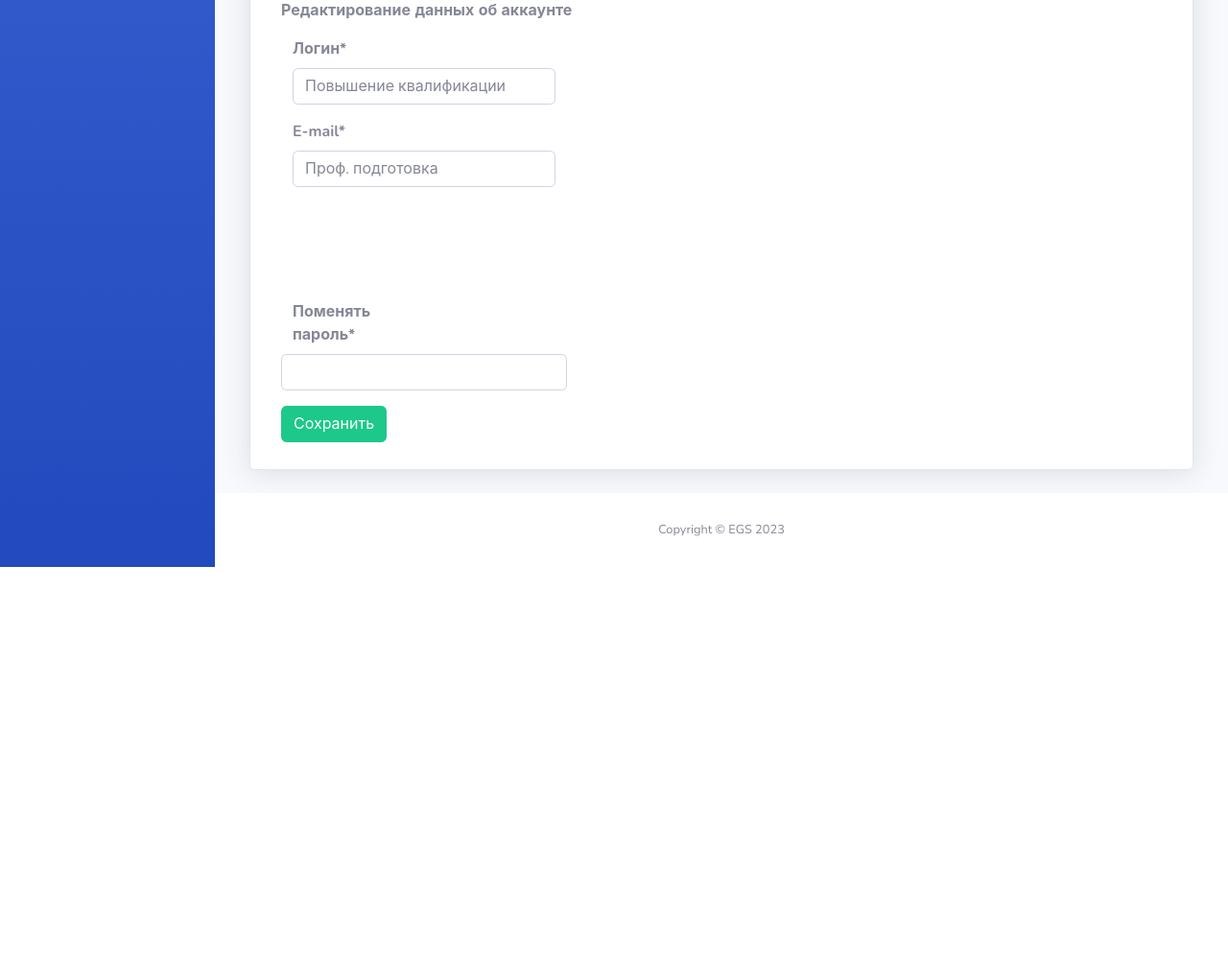
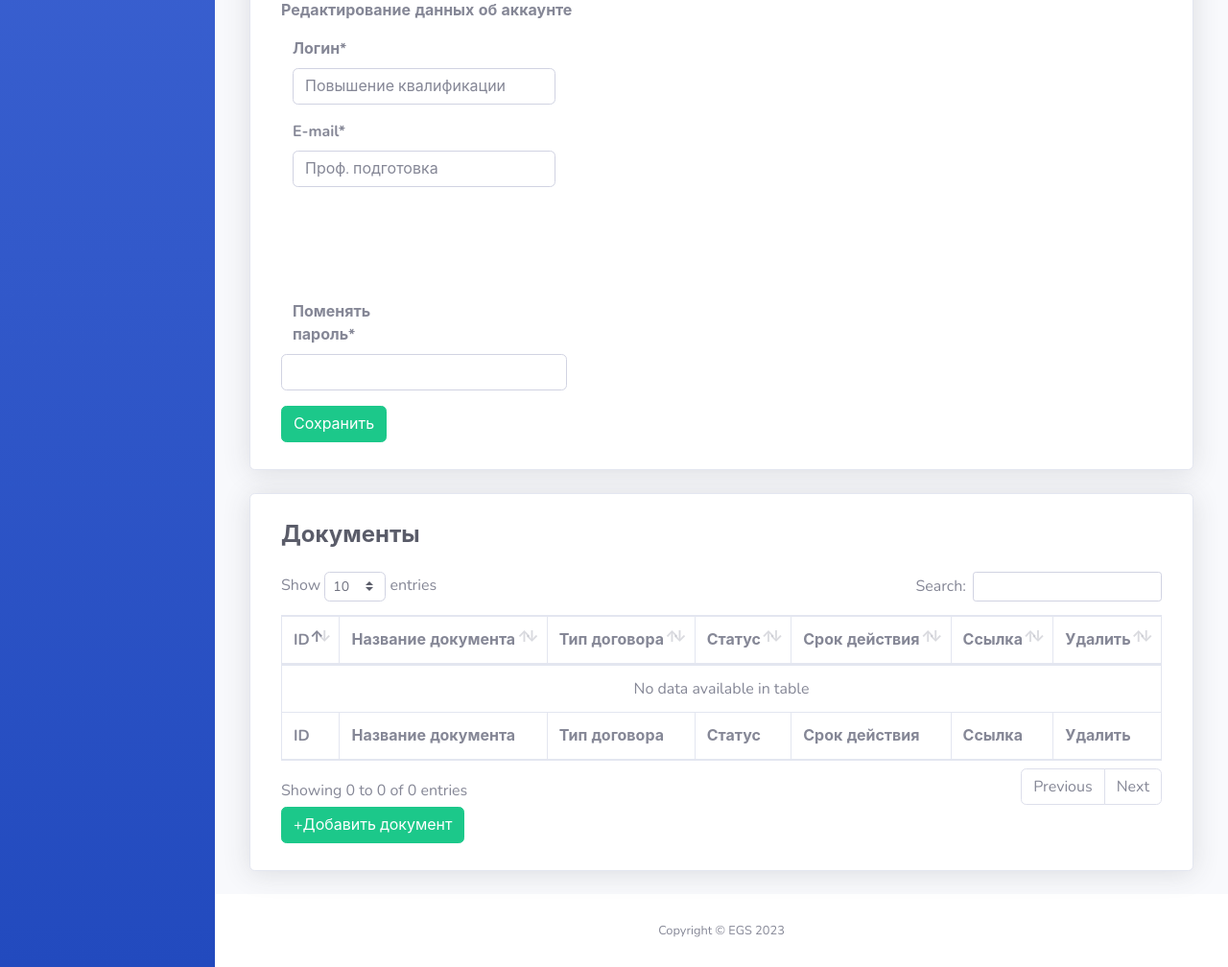
Before and after one commit to GrishaRybolovel/egs, a Django app: page /core/employees/edit/1 in a window 1280 px wide. Shown: the part 1259-2267 px from the top of the page at 96% size. Before the commit the page ends 1850 px from the top, so only its background shows below. Run offline with Django 4.2, Linux system fonts and the light colour scheme; the visitor is signed in with stand-in values (Sample User, id 1); data comes from the database, SQL or seed files in the repository; data that the repository does not hold is empty; some libraries are stand-ins or nearby versions.

```diff
--- a/core/templates/core/employee_edit.html
+++ b/core/templates/core/employee_edit.html
@@ -237,5 +237,92 @@
                 </div>
             </div>
         </div>
+
+
+            <!-- Employee document editor card-->
+        <!-- Document card-->
+            <div class="col-xl-12 col-md-6 mb-4">
+
+                <div class="card shadow h-100 py-2">
+                    <div class="card-body">
+                        <form class="form-horizontal" role="form" method="POST" enctype="multipart/form-data">
+                            {% csrf_token %}
+                            <div class="col-sm-12">
+                                <div class="card-box">
+                                    <div class="h4 mb-4 font-weight-bold text-gray-800">Документы</div>
+                                <div class="table-responsive">
+                                    <table class="table table-bordered" id="dataTable" width="100%" cellspacing="0">
+                                        <thead>
+                                        <tr>
+                                            <th>ID</th>
+                                            <th>Название документа</th>
+                                            <th>Тип договора</th>
+                                            <th>Статус</th>
+                                            <th>Срок действия</th>
+                                            <th>Ссылка</th>
+                                            <th>Удалить</th>
+                                        </tr>
+                                        </thead>
+                                        <tfoot>
+                                        <tr>
+                                            <th>ID</th>
+                                            <th>Название документа</th>
+                                            <th>Тип договора</th>
+                                            <th>Статус</th>
+                                            <th>Срок действия</th>
+                                            <th>Ссылка</th>
+                                            <th>Удалить</th>
+                                        </tr>
+                                        </tfoot>
+                                        <tbody>
+                                        {% for document in documents %}
+                                            <tr>
+                                                <td>
+                                                    <a class="btn btn-primary btn-sm"
+                                                       href="{% url 'document_edit_employee' id_doc=document.id id_emp=user.id %}">
+                                                        {{ document.id }}
+                                                    </a>
+                                                </td>
+                                                <td>{{ document.name }}</td>
+                                                <td>{{ document.get_doc_type_display }}</td>
+                                                <td>{{ document.get_status_display }}</td>
+                                                <td>{{ document.duration.isoformat }}</td>
+                                                <td>
+                                                    {% if document.doc %}
+                                                        <a class="btn btn-primary btn-sm" href="{{ document.doc.url }}"
+                                                           download="{{ document.doc.url }}">
+                                                            Скачать
+                                                        </a>
+                                                    {% else %}
+                                                        <button class="btn btn-primary btn-sm">
+                                                            Нет файла
+                                                        </button>
+                                                    {% endif %}
+                                                </td>
+                                                {% if request.user.is_superuser %}
+                                                    <td>
+                                                        <a class="btn btn-danger btn-sm"
+                                                           href="{% url 'document_del_employee' id_doc=document.id id_emp=user.id %}">
+                                                            Удалить
+                                                        </a>
+                                                    </td>
+                                                {% endif %}
+                                            </tr>
+                                        {% endfor %}
+                                        </tbody>
+                                    </table>
+                                </div>
+                                    <div class="m-t-20">
+                                        <a href="{% url 'document_edit_employee' id_doc=0 id_emp=user.id %}"
+                                           class="btn btn-success waves-effect waves-light m-l-10 btn-md">+Добавить
+                                            документ
+                                        </a>
+                                    </div>
+                                </div>
+                            </div>
+                        </form>
+                    </div>
+                </div>
+            </div>
     </div>
 {% endblock %}
--- a/core/urls.py
+++ b/core/urls.py
@@ -23,6 +23,8 @@ urlpatterns = [
      path('employees/', employees, name='employees'),
      path('employees/edit/<int:id>', employee_edit, name='employee_edit'),
      path('employees/add/', employee_add, name='employee_add'),
+     path('employees/edit/document/<int:id_doc>/<int:id_emp>', document_edit_employee, name='document_edit_employee'),
+     path('employees/edit/document/delete/<int:id_doc>/<int:id_emp>', document_del_employee, name='document_del_employee'),
      path('objects/<int:id>', objects, name='objects'),
      path('objects/delete/<int:id>', object_del, name='object_del'),
      path('objects/tasks/<int:id>', show_tasks, name='show_tasks'),
--- a/core/views.py
+++ b/core/views.py
@@ -280,8 +280,11 @@ def employee_edit(request, id):
         #     val = getattr(user_object, field.name)
         #     if val is not None:
         #         form_user.initial[f'{field.name}'] = val
+        emp = Employees.objects.filter(email=request.user.email)[0]
+        documents = emp.employee_to_document.all()
         context = {'form': form,
                    'form_user' : form_user,
+                   'documents': documents,
                    'user': Employees.objects.filter(email=request.user.email)[0]}
         return render(request, template_name='core/employee_edit.html', context=context)
 
@@ -800,3 +803,58 @@ def download(request, path):
             response['Content-Disposition'] = 'inline; filename=' + os.path.base_name(file_path)
             return response
     raise Http404
+
+
+@login_required(login_url='login')
+@user_passes_test(lambda u: u.is_superuser)
+def document_edit_employee(request, id_doc, id_emp):
+    if id_doc == 0:
+        form = DocumentForm()
+        if request.method == 'POST':
+            form = DocumentForm(request.POST, request.FILES)
+            if form.is_valid():
+                print('OK')
+                saved_doc = form.save()
+                Employees.objects.get(pk=id_emp).employee_to_document.add(Documents.objects.get(pk=saved_doc.pk))
+                # Projects.objects.get(pk=id_proj).project_to_document.add(Documents.objects.get(pk=saved_doc.pk))
+                return redirect('employee_edit', id=id_emp)
+            else:
+                print(form.errors)
+                print('ERROR')
+        context = {'form': form,
+                   'user': Employees.objects.filter(email=request.user.email)[0]}
+        return render(request, template_name='core/document_adding.html', context=context)
+    else:
+        document = Documents.objects.get(pk=id_doc)
+        form = DocumentForm()
+        if request.method == 'POST':
+            a = Documents.objects.get(pk=id_doc)
+            form = DocumentForm(request.POST, request.FILES, instance=a)
+            if form.is_valid():
+                form.save()
+                print('OK')
+                return redirect('employee_edit', id=id_emp)
+            else:
+                print(form.errors)
+                print('ERROR')
+        for field in document._meta.fields:
+            val = getattr(document, field.name)
+            if 'duration' in field.name:
+                if val is not None:
+                    form.initial[f'{field.name}'] = val.isoformat()
+            else:
+                if val is not None:
+                    form.initial[f'{field.name}'] = val
+        context = {'document': Documents.objects.get(pk=id_doc),
+                   'form': form,
+                   'user': Employees.objects.filter(email=request.user.email)[0]}
+        return render(request, template_name='core/document_adding.html', context=context)
+
+@login_required(login_url='login')
+@user_passes_test(lambda u: u.is_superuser)
+def document_del_employee(request, id_doc, id_emp):
+    try:
+        Documents.objects.get(pk=id_doc).delete()
+        return redirect('employee_edit', id=id_emp)
+    except:
+        return redirect('employee_edit', id=id_emp)
```
